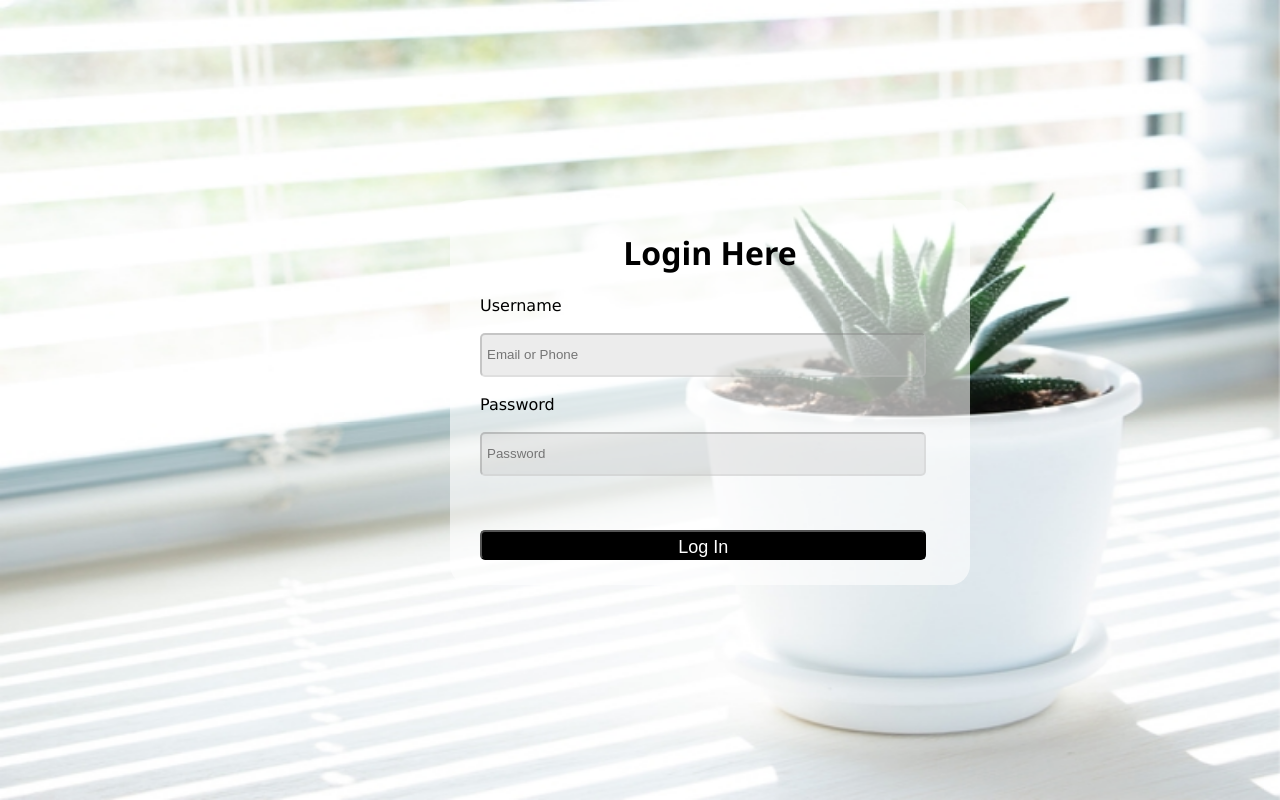
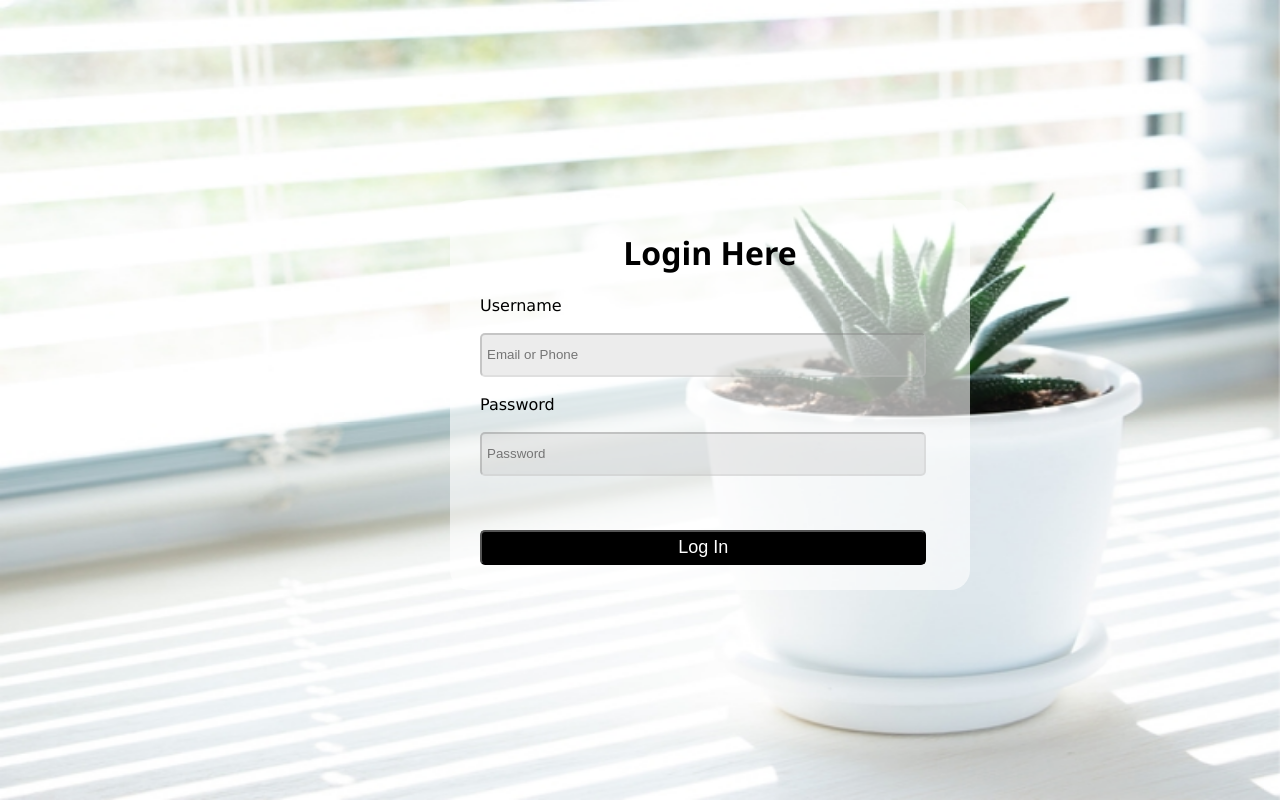
Before and after one commit to Dhileepguru/JavaScript_Projects, a PHP site: page / in a window 1280 px wide. Run offline with PHP 8.4, Linux system fonts and the light colour scheme; some web fonts are replaced.

Commit message:
Updated code

```diff
--- a/assets/style.css
+++ b/assets/style.css
@@ -56,11 +56,12 @@ form input{
 }
 form button{
     font-size: large;
-    height: 30px;
+    height: 35px;
     padding: 5px;
     width: 93%;
     border-radius: 5px;
     background-color: black;
     color: white;
     margin-bottom: 15px;
+    cursor: pointer;
 }
--- a/index.html
+++ b/index.html
@@ -21,7 +21,7 @@
             <label>Password</label><br><br>
             <input type="password" placeholder="Password">
             <br><br><br><br>
-            <button type="button">Log In</button>
+            <button type="button" id="nextpage">Log In</button>
 
             </form>
         </div>
```
Also changed, not shown: assets/images/pexels-thepaintedsquare-2239673.jpg (added), pages/Mainpage.html (added).
